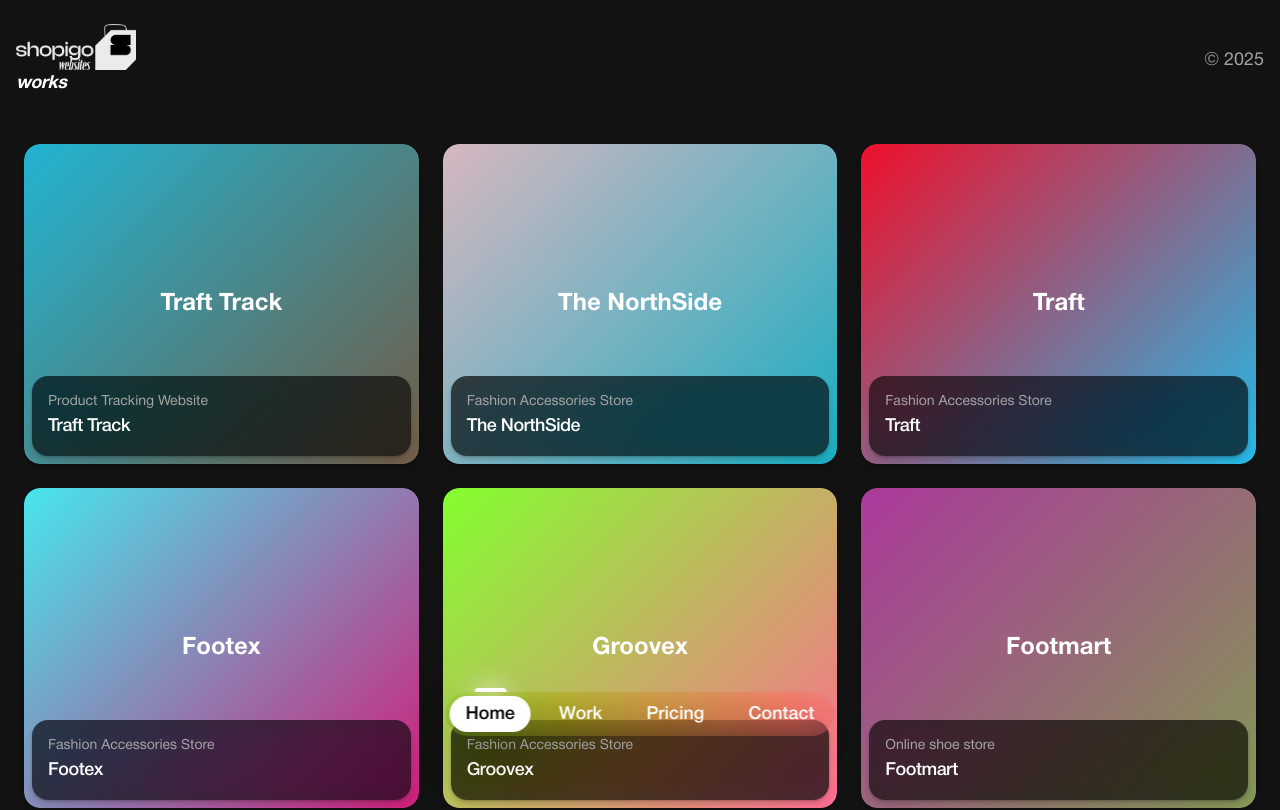
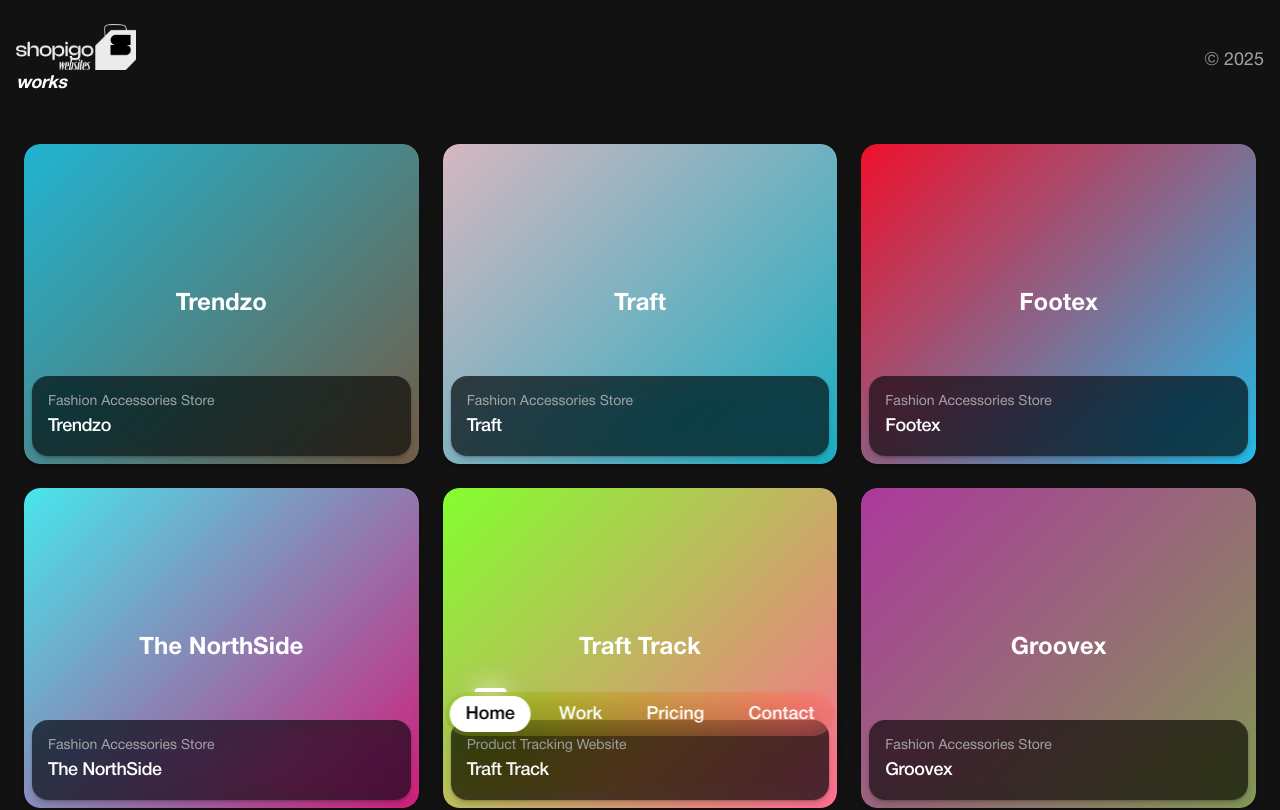
Before and after one commit to yadusuryab/kspyn, a Next.js app: page /work in a window 1280 px wide. Shown: the top 810 px of the page. Built offline with nearby package versions, Linux system fonts and the light colour scheme.

Commit message:
Trendzo added

```diff
--- a/app/work/page.tsx
+++ b/app/work/page.tsx
@@ -9,15 +9,11 @@ import Head from "next/head";
 
 const works = [
   {
-    title: "Traft Track",
-    type: "Product Tracking Website",
-    url: "https://track.traft.in",
+    title: "Trendzo",
+    type: "Fashion Accessories Store",
+    url: "https://trendzoonline.in",
   },
-  {
-    title: "The NorthSide",
-    type: "Fashion Accessories Store",
-    url: "https://thenorthside.in",
-  },
+
   {
     title: "Traft",
     type: "Fashion Accessories Store",
@@ -27,6 +23,17 @@ const works = [
     title: "Footex",
     type: "Fashion Accessories Store",
     url: "https://footex.in",
+  },
+  {
+    title: "The NorthSide",
+    type: "Fashion Accessories Store",
+    url: "https://thenorthside.in",
+  },
+
+  {
+    title: "Traft Track",
+    type: "Product Tracking Website",
+    url: "https://track.traft.in",
   },
   {
     title: "Groovex",
--- a/package.json
+++ b/package.json
@@ -24,7 +24,7 @@
     "framer-motion": "^12.9.2",
     "lucide-react": "^0.488.0",
     "motion": "^12.9.2",
-    "next": "15.3.0",
+    "next": "15.3.8",
     "next-sanity": "^10.1.4",
     "next-themes": "^0.4.6",
     "react": "^19.0.0",
```
Also changed, not shown: 1 other file (tests, documents, lock files or other folders).
